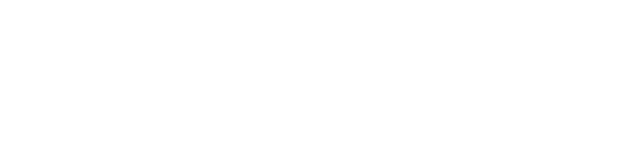
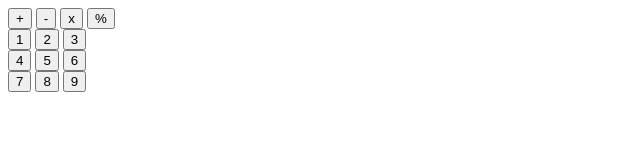
Before and after one commit to Kykneon/odin-calculator, a plain HTML site: page index.html in a window 1280 px wide. Shown: the whole page, without its empty margins (0-640 px from the left). Drawn offline with Linux system fonts and the light colour scheme.

Commit message:
Adds a basic UI

```diff
--- a/index.html
+++ b/index.html
@@ -1,12 +1,37 @@
 <!DOCTYPE html>
 <html lang="en">
+
 <head>
     <meta charset="UTF-8">
     <meta name="viewport" content="width=device-width, initial-scale=1.0">
     <script src="scripts.js" defer></script>
     <title>Document</title>
 </head>
+
 <body>
+    <div class="container">
+        <div>
+            <button>+</button>
+            <button>-</button>
+            <button>x</button>
+            <button>%</button>
+        </div>
+        <div>
+            <button>1</button>
+            <button>2</button>
+            <button>3</button>
+        </div>
+        <div>
+            <button>4</button>
+            <button>5</button>
+            <button>6</button>
+        </div>
+        <div>
+            <button>7</button>
+            <button>8</button>
+            <button>9</button>
+        </div>
+    </div>
+</body>
 
-</body>
 </html>
```
